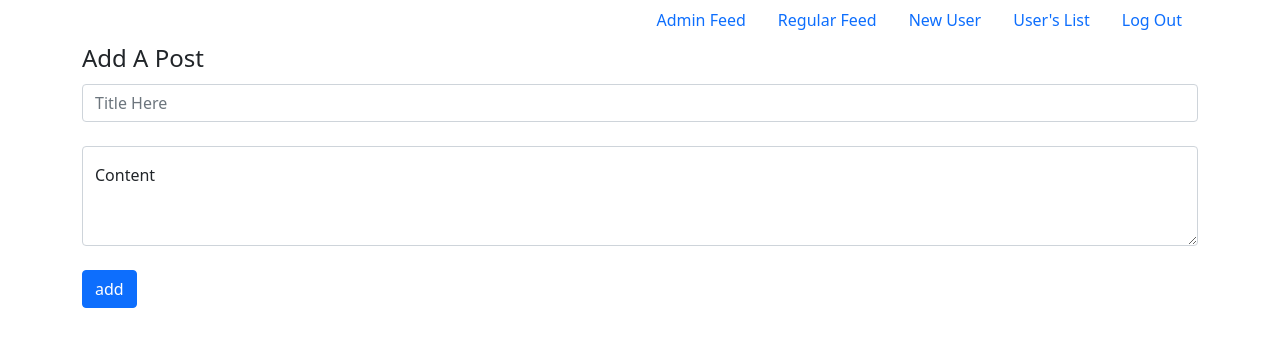
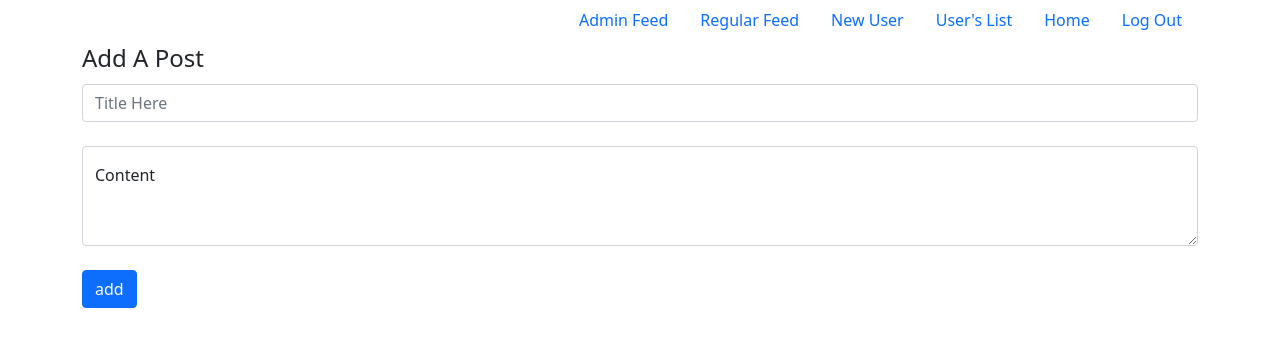
Before and after one commit to abdalrahman01/inloggningssytem, a PHP site: page /add.php in a window 1280 px wide. Shown: the top 347 px of the page. Run offline with PHP 8.4, Linux system fonts and the light colour scheme; a user stored in the database is signed in.

Commit message:
user can go home

```diff
--- a/add.php
+++ b/add.php
@@ -48,7 +48,9 @@ if (isset($_SESSION["username"])) {
                 ';
             }
         ?>
-
+            <li class="nav-item">
+                <a class="nav-link" href=".">Home</a>
+            </li>
             <li class="nav-item">
                 <a class="nav-link" href="logout.php">Log Out</a>
             </li>
```
